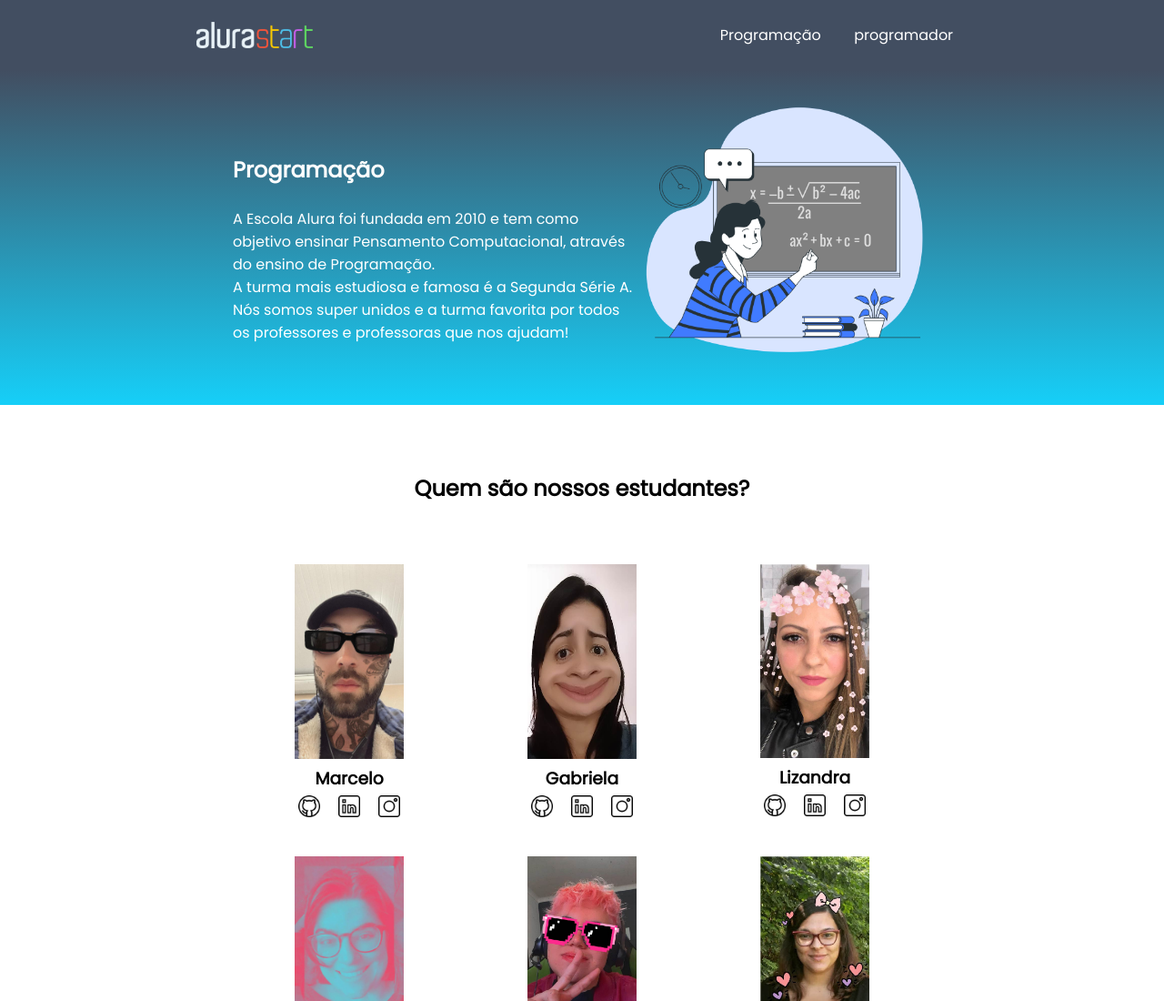
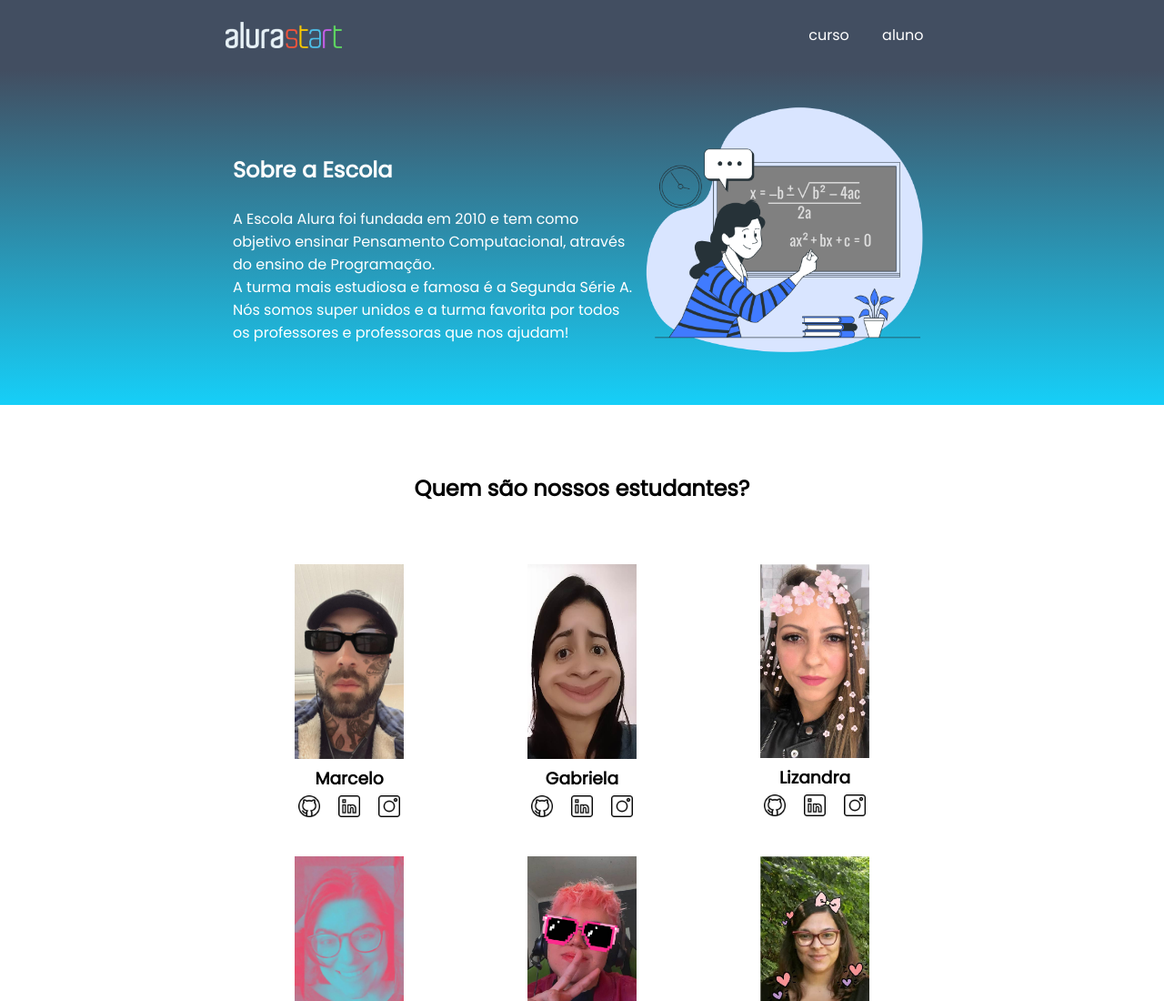
Before and after one commit to EduardoHenriquedaSilvaSouza/eduardo-projeto1, a plain HTML site: page index.html in a window 1280 px wide. Shown: the top 1100 px of the page at 91% size. Drawn offline with Linux system fonts and the light colour scheme.

Commit message:
Add files via upload

```diff
--- a/index.html
+++ b/index.html
@@ -5,7 +5,7 @@
     <meta charset="UTF-8">
     <meta http-equiv="X-UA-Compatible" content="IE=edge">
     <meta name="viewport" content="width=device-width, initial-scale=1.0">
-    <title>Eduardo</title>
+    <title>Equipe Alura Start</title>
     <link rel="stylesheet" href="style.css">
     <link rel="preconnect" href="https://fonts.googleapis.com">
     <link rel="preconnect" href="https://fonts.gstatic.com" crossorigin>
@@ -16,13 +16,13 @@
     <header class="cabecalho">
         <img class="cabecalho-imagem" src="alurastart logo.png" alt="logo da alura start">
         <ul class="cabecalho-lista">
-            <li class="cabecalho-lista-item"><a href="#escola">Programação</a></li>
-            <li class="cabecalho-lista-item"><a href="#estudante">programador</a></li>
+            <li class="cabecalho-lista-item"><a href="#escola">curso</a></li>
+            <li class="cabecalho-lista-item"><a href="#estudante">aluno</a></li>
         </ul>
     </header>
     <section id="escola">
         <div class="escola-div-conteudo">
-            <h2 class="escola-titulo">Programação</h2>
+            <h2 class="escola-titulo">Sobre a Escola</h2>
             <p class="escola-texto-um">A Escola Alura foi fundada em 2010 e tem como objetivo ensinar Pensamento
                 Computacional, através do ensino de Programação.</p>
             <p class="escola-texto-dois">A turma mais estudiosa e famosa é a Segunda Série A. Nós somos super unidos e a
```
